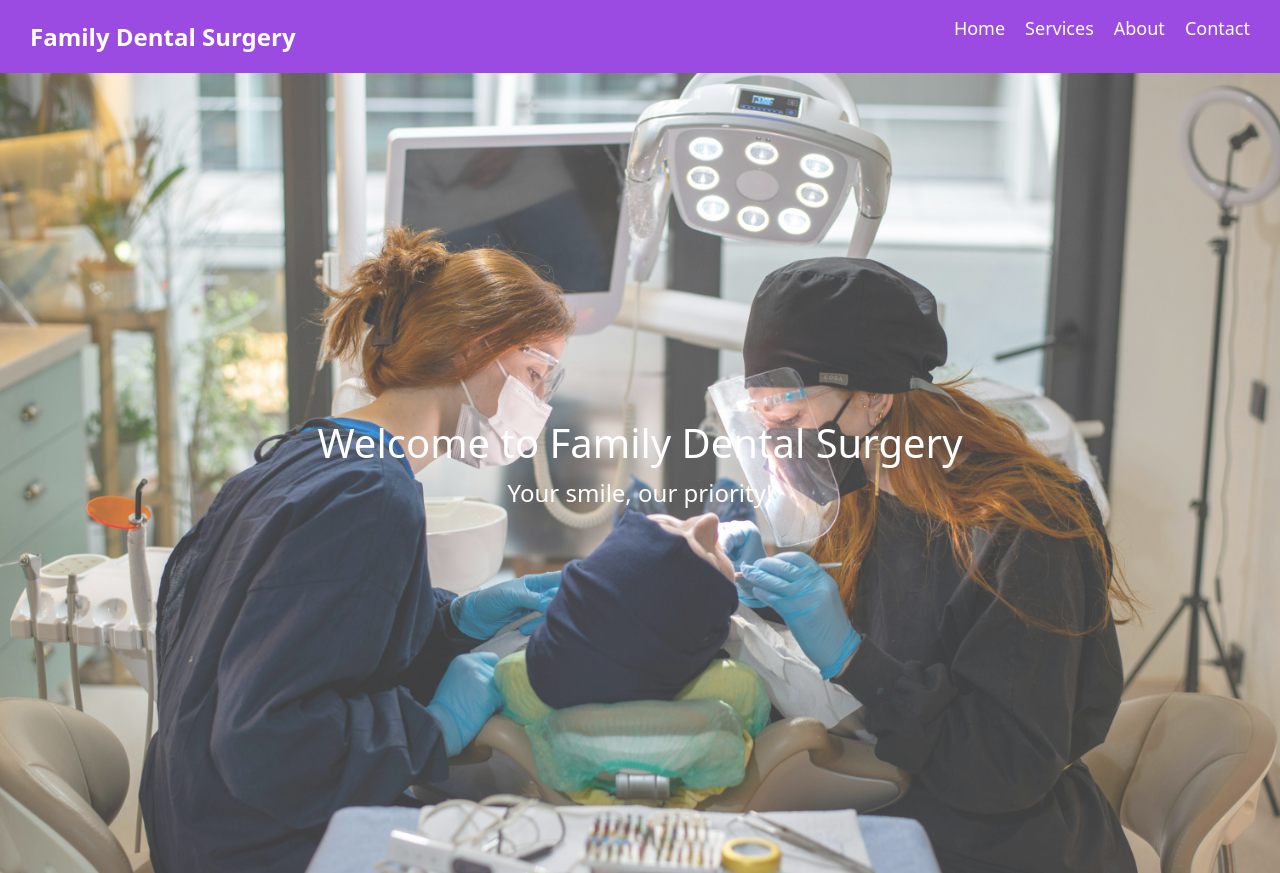
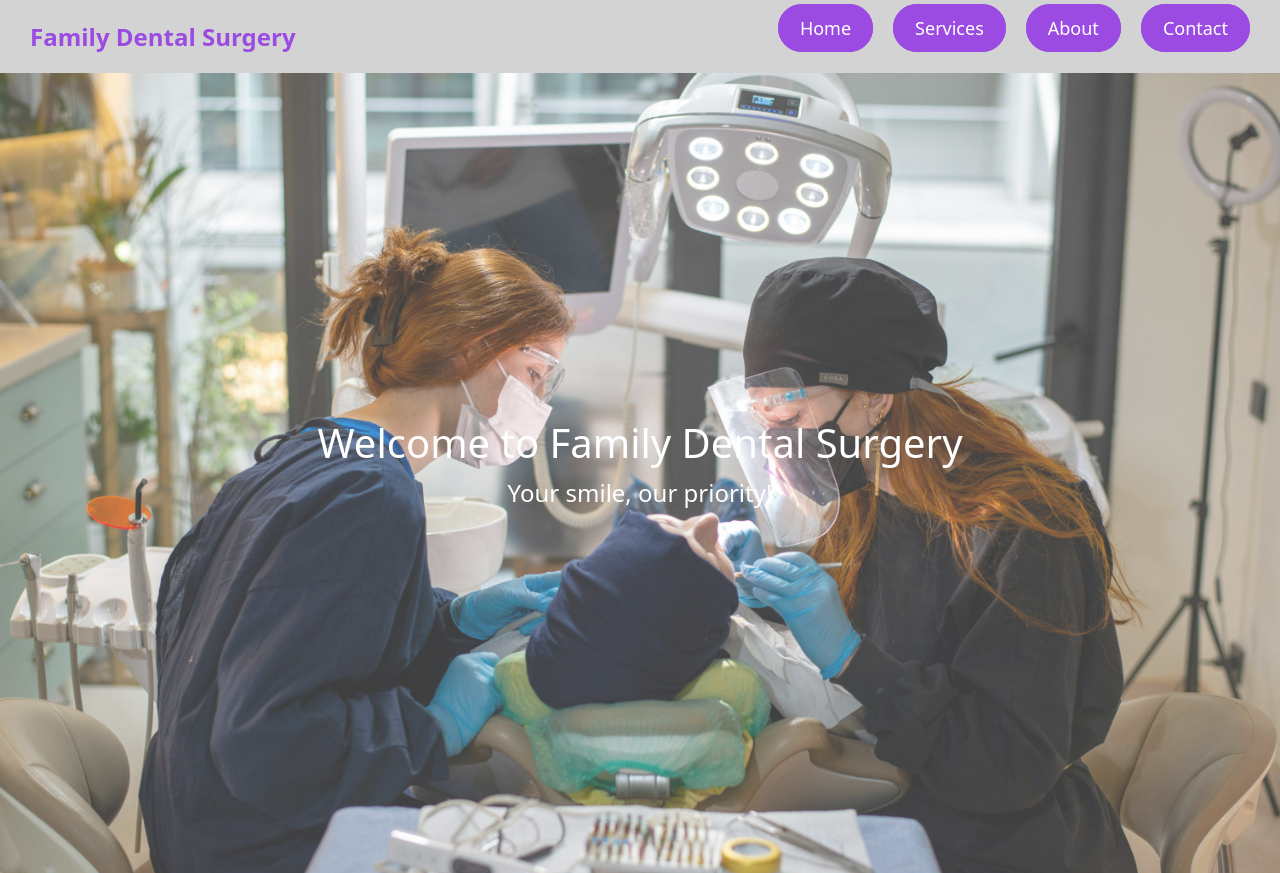
Before and after one commit to Kevi28JM/dental-management-system1, a Next.js app in the folder frontend/: page /HomePage in a window 1280 px wide. Built offline with nearby package versions, Linux system fonts and the light colour scheme.

Commit message:
update navbar

```diff
--- a/frontend/src/styles/NavBar.css
+++ b/frontend/src/styles/NavBar.css
@@ -2,8 +2,9 @@
     display: flex;
     justify-content: space-between;
     align-items: center;
-    background: hsl(272, 72%, 59%);
-    color: white;
+   background-color: lightgray;
+    color: hsl(272, 72%, 59%);
+    border: 2px solid  (272, 72%, 59%);;
     padding: 15px 30px;
   }
 
@@ -18,12 +19,22 @@
     gap: 20px;
   }
 
+  .nav-links li {
+    display: inline;
+  }
   .nav-links li a {
     text-decoration: none;
     color: white;
     font-size: 18px;
+    padding: 10px 20px;
+    background-color: hsl(272, 72%, 59%);
+    border: 2px solid hsl(272, 72%, 59%);
+    border-radius: 25px;
+    transition: background-color 0.3s, color 0.3s;
   }
 
   .nav-links li a:hover {
-    text-decoration: underline;
+    background-color: white;
+    color: hsl(272, 56%, 46%);
+    text-decoration: none;
   }
```
